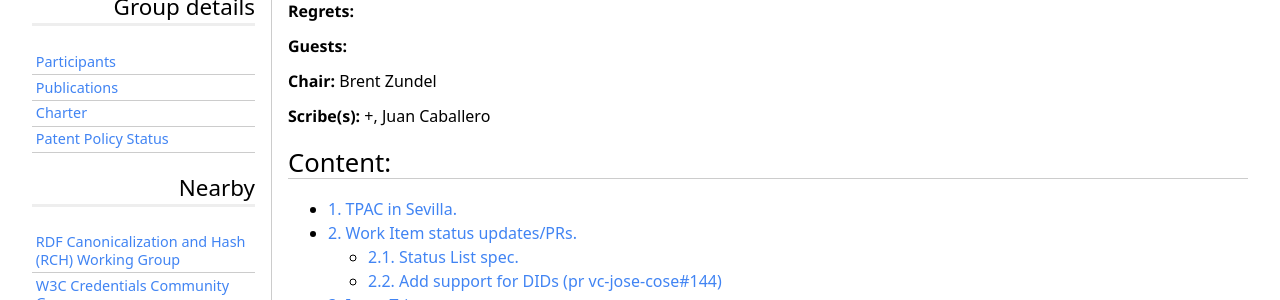
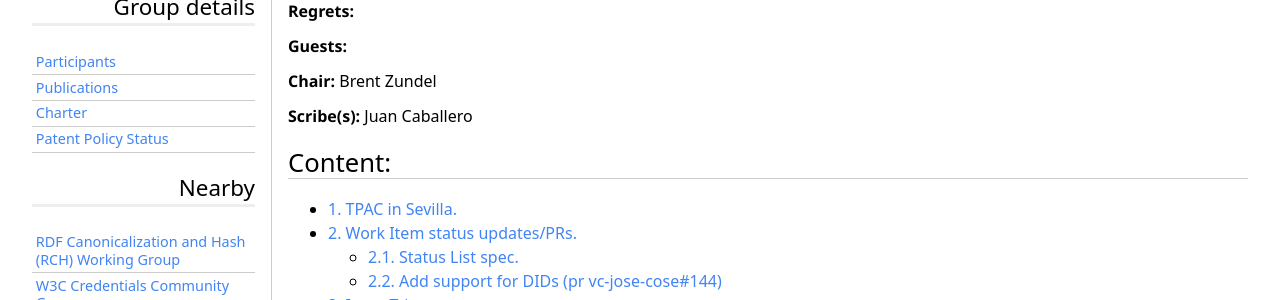
Before and after one commit to w3c/verifiable-credentials, a Jekyll site: the page built from _minutes/2023-09-06-vcwg.md, in a window 1280 px wide and 900 px high. Shown: the part 372-672 px from the top of the window. Built offline with Jekyll 4.4.1, drawn with Linux system fonts in a browser that asks for light colours; some web fonts are replaced.

Commit message:
Extra + sign...

```diff
--- a/_minutes/2023-09-06-vcwg.md
+++ b/_minutes/2023-09-06-vcwg.md
@@ -166,7 +166,7 @@ See also the [Agenda](https://www.w3.org/events/meetings/ae05a21b-c065-4e69-8d5e
 
 **Chair:** Brent Zundel
 
-**Scribe(s):** +, Juan Caballero
+**Scribe(s):** Juan Caballero
 
 ## Content:
 {: .no_toc}
```
